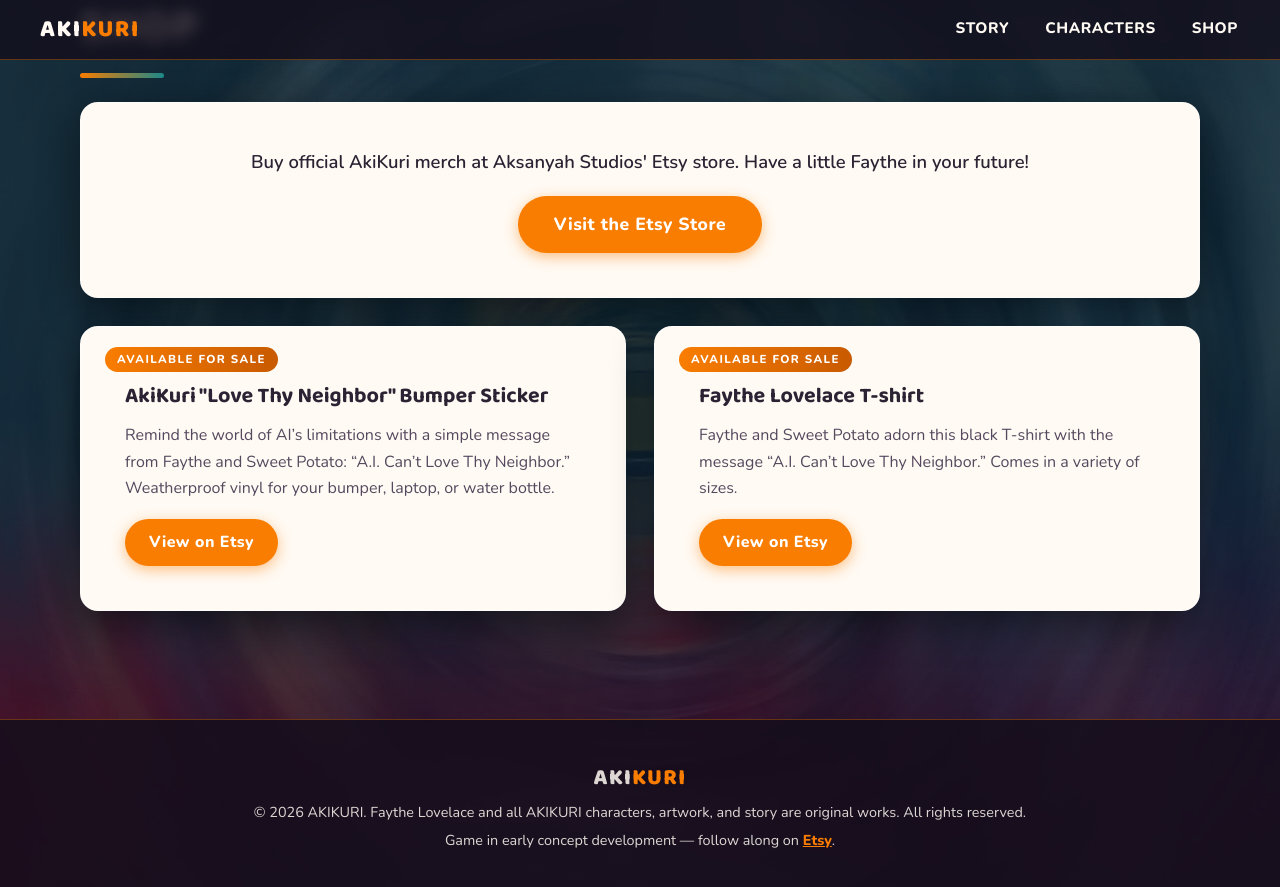
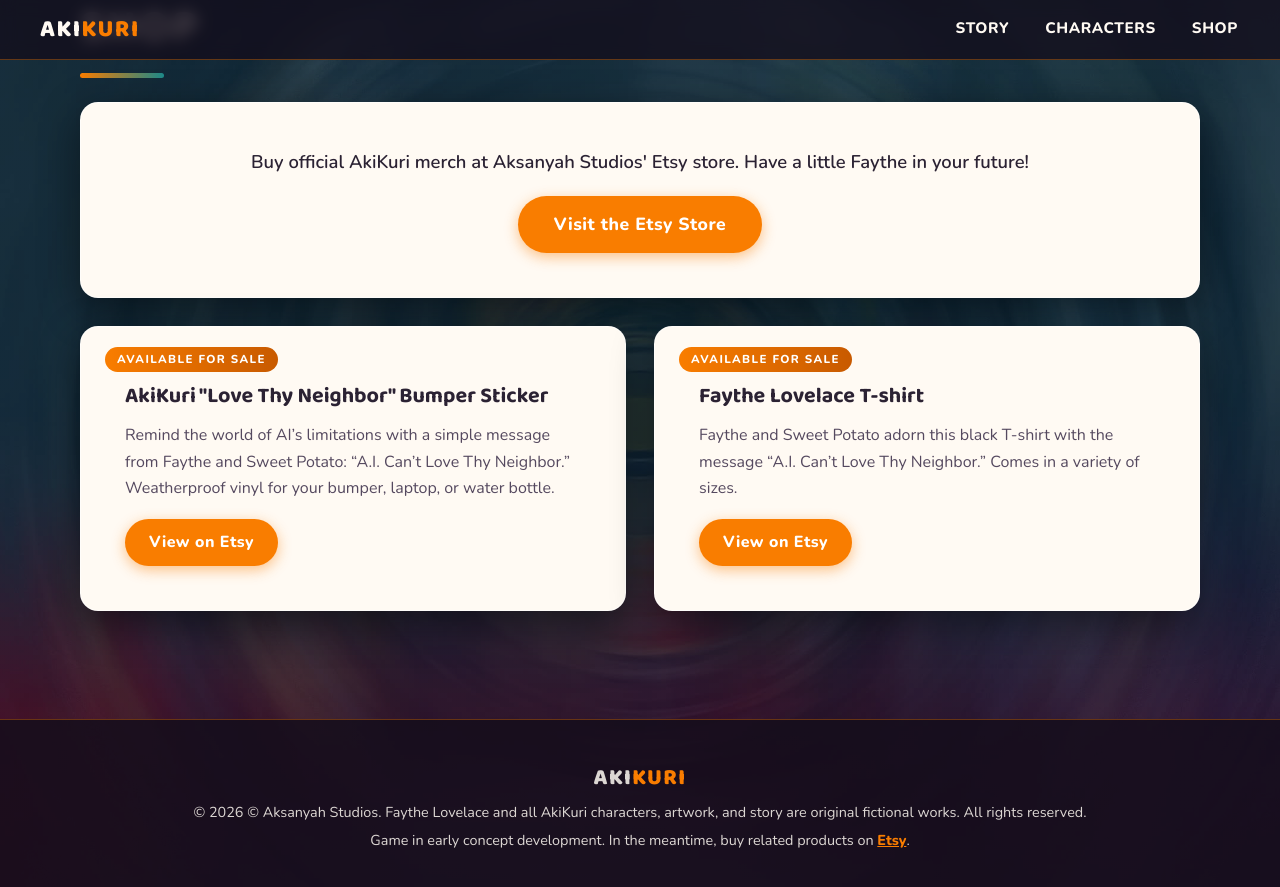
Before and after one commit to Aksanyah/akikuri, a Jekyll site: the page built from index.md, in a window 1280 px wide and 900 px high, scrolled down 2124 px. Shown: the top 887 px of the window. Built offline with Jekyll 4.4.1, drawn with Linux system fonts in a browser that asks for light colours.

Commit message:
Update default.html
Changed the footer

```diff
--- a/_layouts/default.html
+++ b/_layouts/default.html
@@ -36,8 +36,8 @@
 
   <footer class="footer">
     <p class="footer-mark">AKI<span>KURI</span></p>
-    <p>&copy; 2026 AKIKURI. Faythe Lovelace and all AKIKURI characters, artwork, and story are original works. All rights reserved.</p>
-    <p class="footer-soon">Game in early concept development — follow along on <a href="{{ site.etsy_shop }}">Etsy</a>.</p>
+    <p>&copy; 2026 © Aksanyah Studios. Faythe Lovelace and all AkiKuri characters, artwork, and story are original fictional works. All rights reserved.</p>
+    <p class="footer-soon">Game in early concept development. In the meantime, buy related products on <a href="{{ site.etsy_shop }}">Etsy</a>.</p>
   </footer>
 
 </body>
```
